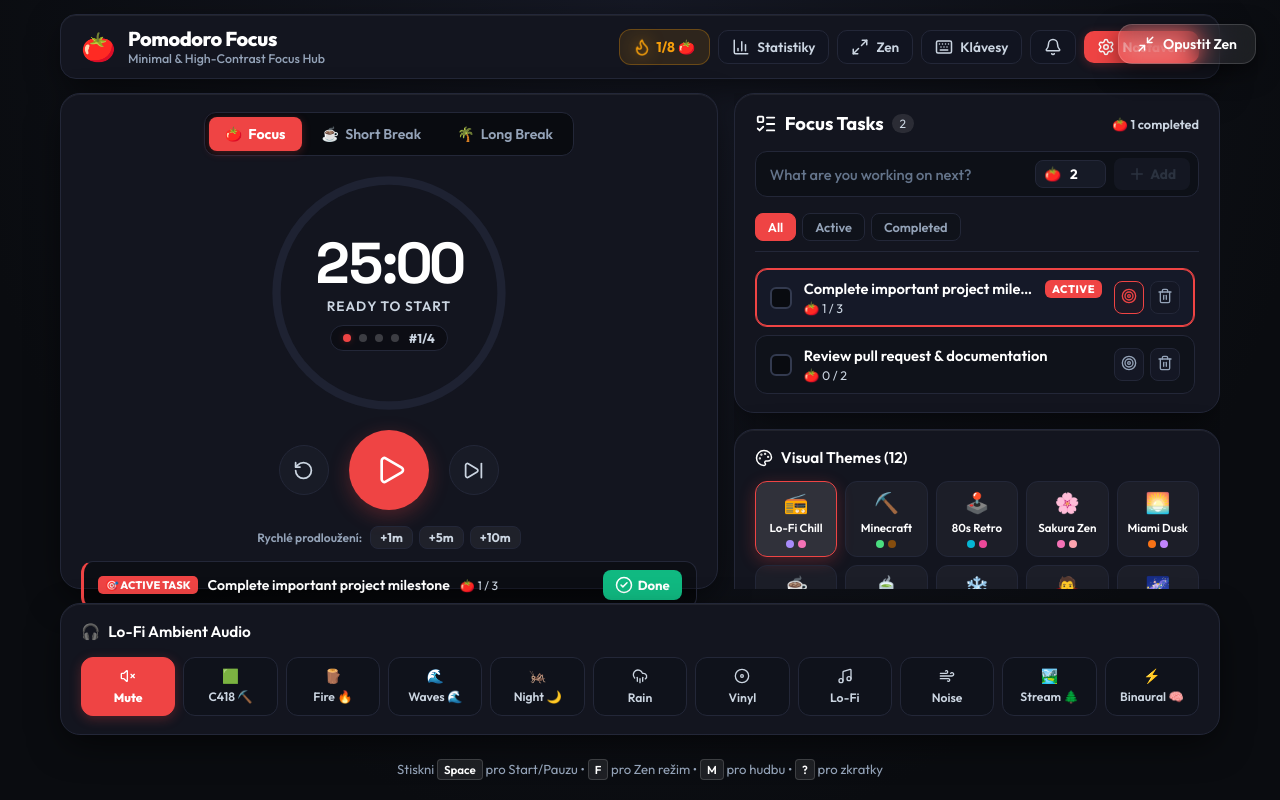
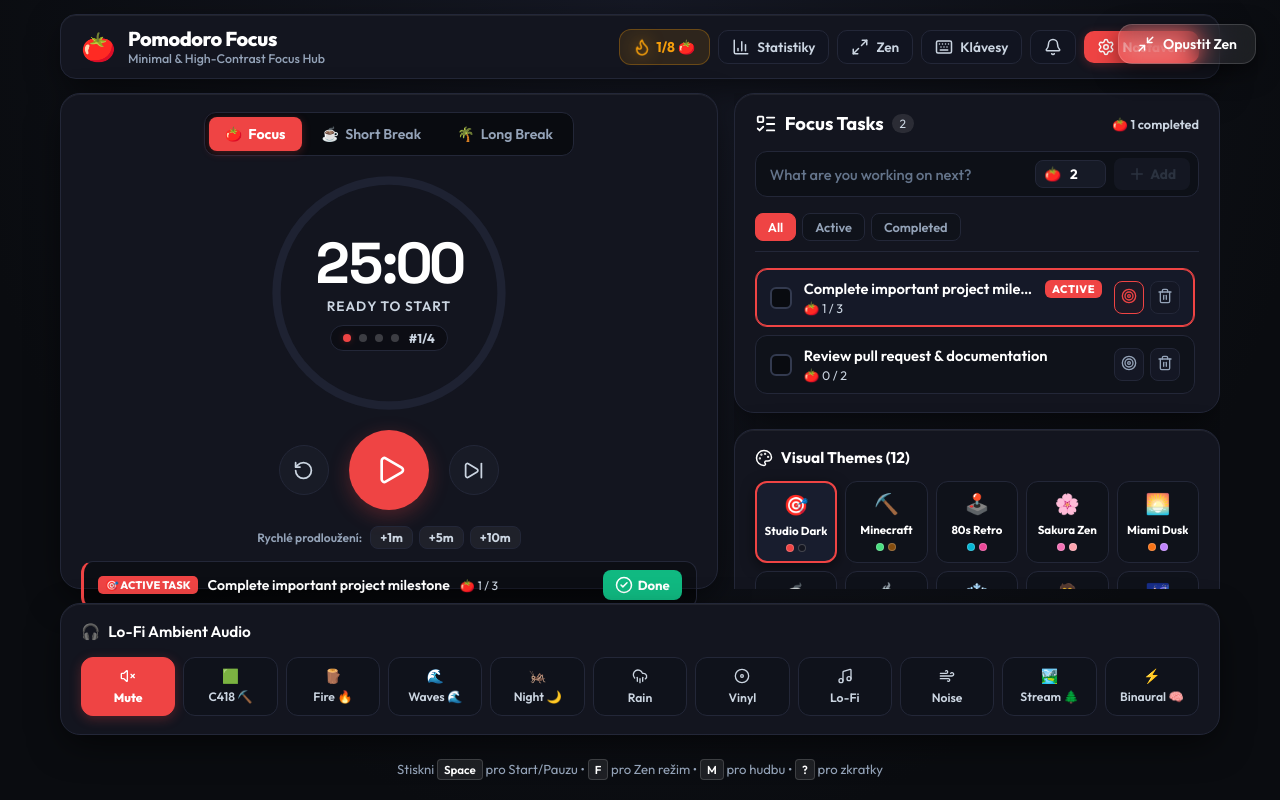
Before and after one commit to Andreyy05/pomodoro, a React (Vite) app: page / in a window 1280 px wide. Built offline with nearby package versions, Linux system fonts and the light colour scheme.

Commit message:
feat(themes): rename default theme to Studio Dark and restyle theme cards

```diff
--- a/src/components/ThemeSelector.tsx
+++ b/src/components/ThemeSelector.tsx
@@ -11,9 +11,9 @@ export const ThemeSelector: React.FC<ThemeSelectorProps> = ({ currentTheme, onTh
   const themes: { id: Theme; name: string; icon: string; previewColors: [string, string] }[] = [
     {
       id: 'lofi',
-      name: 'Lo-Fi Chill',
-      icon: '📻',
-      previewColors: ['#a78bfa', '#f472b6'],
+      name: 'Studio Dark',
+      icon: '🎯',
+      previewColors: ['#ef4444', '#141620'],
     },
     {
       id: 'minecraft',
--- a/src/index.css
+++ b/src/index.css
@@ -1316,7 +1316,8 @@ button {
   align-items: center;
   gap: 8px;
   font-size: 0.96rem;
-  font-weight: 600;
+  font-weight: 700;
+  color: #ffffff;
 }
 
 .theme-grid {
@@ -1329,23 +1330,24 @@ button {
   display: flex;
   flex-direction: column;
   align-items: center;
-  gap: 5px;
-  padding: 8px 4px;
-  background: rgba(255, 255, 255, 0.04);
+  gap: 6px;
+  padding: 9px 4px;
+  background: #0f121a;
   border: 1px solid var(--card-border);
   border-radius: 12px;
-  transition: all 0.2s ease;
+  transition: all 0.15s ease;
 }
 
 .theme-card-btn:hover {
-  background: rgba(255, 255, 255, 0.08);
-  transform: translateY(-2px);
+  background: #171b28;
+  border-color: rgba(255, 255, 255, 0.2);
+  transform: translateY(-1px);
 }
 
 .theme-card-btn.active {
-  border-color: var(--accent-primary);
-  background: rgba(255, 255, 255, 0.12);
-  box-shadow: 0 4px 16px var(--accent-glow);
+  border: 2px solid var(--accent-primary);
+  background: #181d2e;
+  box-shadow: 0 4px 14px rgba(0, 0, 0, 0.5);
 }
 
 .theme-icon {
@@ -1354,8 +1356,8 @@ button {
 
 .theme-name {
   font-size: 0.72rem;
-  font-weight: 600;
-  color: var(--text-main);
+  font-weight: 700;
+  color: #ffffff;
   white-space: nowrap;
   overflow: hidden;
   text-overflow: ellipsis;
@@ -1371,6 +1373,7 @@ button {
   width: 8px;
   height: 8px;
   border-radius: 50%;
+  border: 1px solid rgba(255, 255, 255, 0.2);
 }
 
 /* ==========================================================================
```
